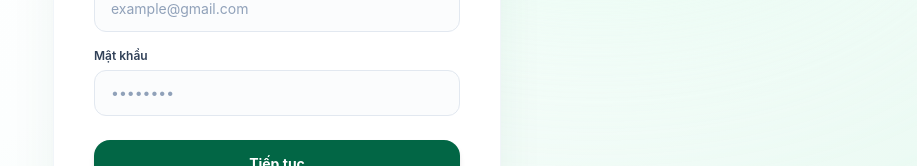
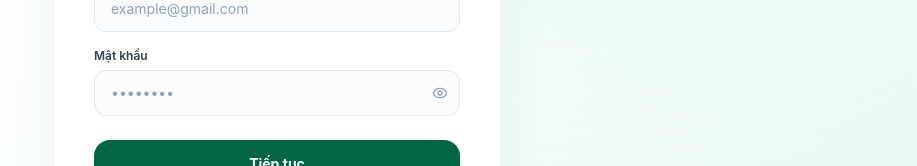
Before and after one commit to viethuy16062004/ai-food-scanner, a React (Vite) app in the folder frontend/: page /login in a window 1280 px wide. Shown: the part 480-646 px from the top of the page, without its empty margins (363-1280 px from the left). Built offline with nearby package versions, Linux system fonts and the light colour scheme; no server answers.

Commit message:
feat: add password visibility toggle in login/register and fix local mysql DB connection fallback

```diff
--- a/frontend/src/components/auth/Login.jsx
+++ b/frontend/src/components/auth/Login.jsx
@@ -1,10 +1,11 @@
 import React, { useState } from "react";
 import { api } from "../../services/api";
-import { Lock, Mail, ShieldAlert, CheckCircle, Leaf } from "lucide-react";
+import { Lock, Mail, ShieldAlert, CheckCircle, Leaf, Eye, EyeOff } from "lucide-react";
 
 export default function Login({ onAuthSuccess, onRegisterToggle, initialEmail = "" }) {
   const [emailOrUsername, setEmailOrUsername] = useState(initialEmail);
   const [password, setPassword] = useState("");
+  const [showPassword, setShowPassword] = useState(false);
   const [error, setError] = useState("");
   const [success, setSuccess] = useState("");
   const [loading, setLoading] = useState(false);
@@ -126,14 +127,23 @@ export default function Login({ onAuthSuccess, onRegisterToggle, initialEmail =
               <label className="block text-xs font-semibold text-slate-700 mb-1.5">
                 Mật khẩu
               </label>
+              <div className="relative">
                 <input
-                type="password"
+                  type={showPassword ? "text" : "password"}
                   required
                   value={password}
                   onChange={(e) => setPassword(e.target.value)}
-                className="w-full bg-slate-50/50 border border-slate-200 focus:border-[#026645] focus:bg-white rounded-xl py-3 px-4 text-slate-800 placeholder-slate-400 focus:outline-none transition-all text-sm"
+                  className="w-full bg-slate-50/50 border border-slate-200 focus:border-[#026645] focus:bg-white rounded-xl py-3 pl-4 pr-10 text-slate-800 placeholder-slate-400 focus:outline-none transition-all text-sm"
                   placeholder="••••••••"
                 />
+                <button
+                  type="button"
+                  onClick={() => setShowPassword(!showPassword)}
+                  className="absolute right-3 top-1/2 -translate-y-1/2 text-slate-400 hover:text-slate-600 transition-colors"
+                >
+                  {showPassword ? <EyeOff className="w-4 h-4" /> : <Eye className="w-4 h-4" />}
+                </button>
+              </div>
             </div>
 
             <button
--- a/frontend/src/components/auth/Register.jsx
+++ b/frontend/src/components/auth/Register.jsx
@@ -1,12 +1,13 @@
 import React, { useState } from "react";
 import { api } from "../../services/api";
-import { Lock, User, Mail, ShieldAlert, CheckCircle, ArrowRight, Timer, TrendingUp } from "lucide-react";
+import { Lock, User, Mail, ShieldAlert, CheckCircle, ArrowRight, Timer, TrendingUp, Eye, EyeOff } from "lucide-react";
 import registerHero from "../../assets/register_hero.png";
 
 export default function Register({ onLoginToggle }) {
   const [email, setEmail] = useState("");
   const [fullName, setFullName] = useState("");
   const [password, setPassword] = useState("");
+  const [showPassword, setShowPassword] = useState(false);
   const [error, setError] = useState("");
   const [success, setSuccess] = useState("");
   const [loading, setLoading] = useState(false);
@@ -147,14 +148,23 @@ export default function Register({ onLoginToggle }) {
                 <label className="block text-xs font-semibold text-slate-700 mb-1.5">
                   Mật khẩu
                 </label>
+                <div className="relative">
                   <input
-                  type="password"
+                    type={showPassword ? "text" : "password"}
                     required
                     value={password}
                     onChange={(e) => setPassword(e.target.value)}
-                  className="w-full bg-slate-50/50 border border-slate-200 focus:border-[#026645] focus:bg-white rounded-xl py-3 px-4 text-slate-800 placeholder-slate-400 focus:outline-none transition-all text-sm"
+                    className="w-full bg-slate-50/50 border border-slate-200 focus:border-[#026645] focus:bg-white rounded-xl py-3 pl-4 pr-10 text-slate-800 placeholder-slate-400 focus:outline-none transition-all text-sm"
                     placeholder="••••••••"
                   />
+                  <button
+                    type="button"
+                    onClick={() => setShowPassword(!showPassword)}
+                    className="absolute right-3 top-1/2 -translate-y-1/2 text-slate-400 hover:text-slate-600 transition-colors"
+                  >
+                    {showPassword ? <EyeOff className="w-4 h-4" /> : <Eye className="w-4 h-4" />}
+                  </button>
+                </div>
               </div>
 
               <button
```
Also changed, not shown: 1 other file (tests, documents, lock files or other folders). Lines whose indentation alone changed are shown as unchanged.
